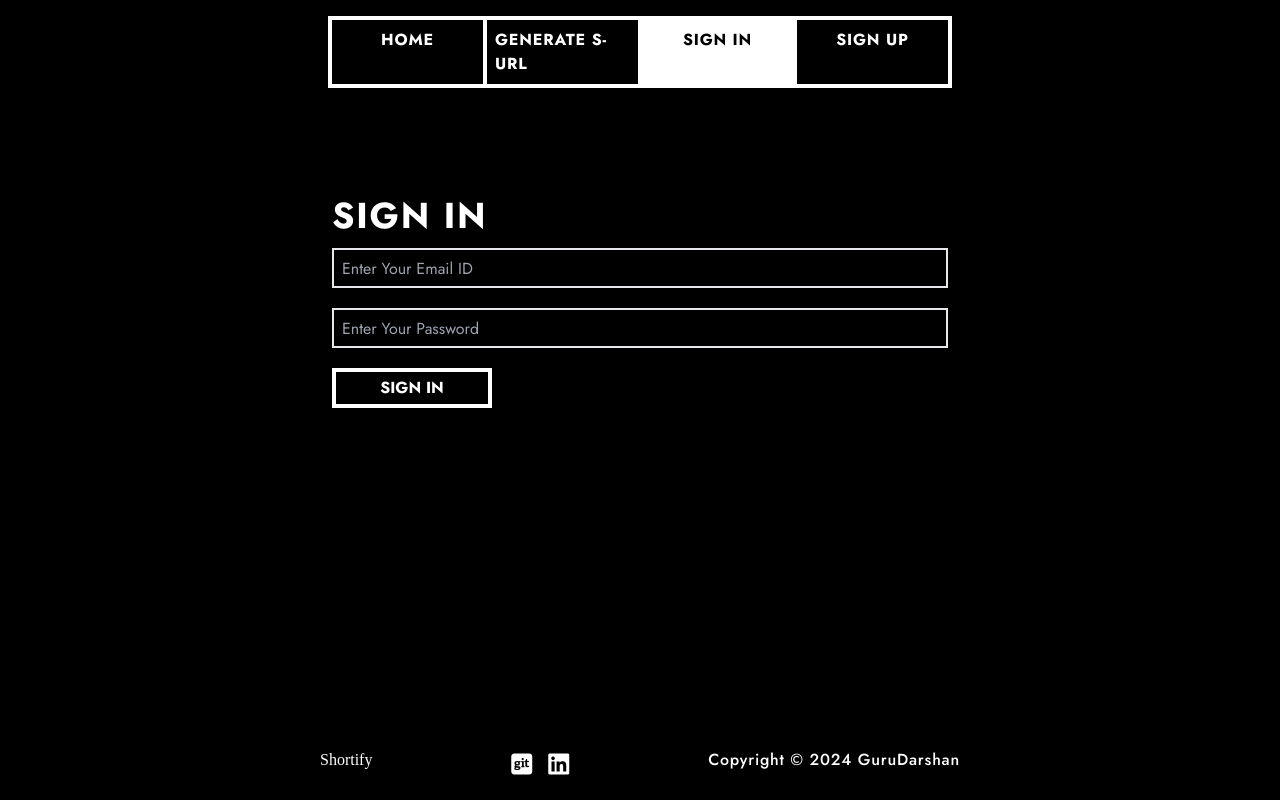
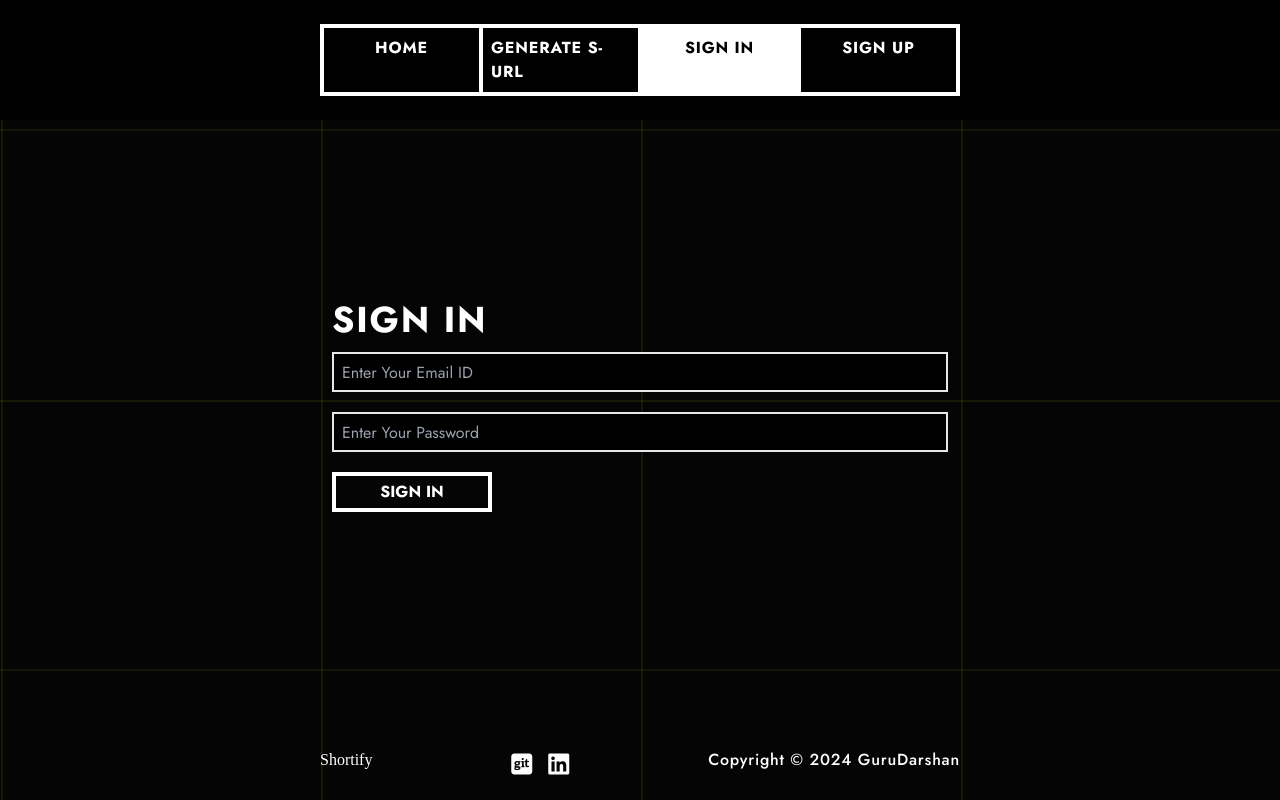
Before and after one commit to GuruDarshan57/URL-Shortner-Frontend, a React (Vite) app: page /signin in a window 1280 px wide. Built offline with nearby package versions, Linux system fonts and the light colour scheme; a web font is replaced by a local one.

Commit message:
minor ui changes

```diff
--- a/src/App.css
+++ b/src/App.css
@@ -1,13 +1,21 @@
 body{
     width: 100vw;
     height: 100vh;
+    background-image: url(/src/Assets/grid-bg.png);
+    background-position: center;
+    background-position: 50% 50%;
+    background-attachment: fixed;
+    background-color: rgb(5, 5, 5);
 }
 .main_con{
     width: 100vw;
     height: 100%;
     min-height: 100vh ;
     position: relative;
-    padding-bottom: 100px;
+    /* padding-bottom: 100px; */
+    display: flex;
+    flex-direction: column;
+    justify-content: center;
 }
 
 *{
@@ -17,7 +25,6 @@ body{
     margin: 0;
     scroll-behavior: smooth;
     box-sizing: border-box;
-    background-color: black;
     color: white;
 }
 
--- a/src/Components/Navbar/Navbar.jsx
+++ b/src/Components/Navbar/Navbar.jsx
@@ -18,7 +18,7 @@ const Navbar = () => {
     ];
 
     return (
-        <div className='flex pt-4 sm:p-4 place-content-center w-screen'>
+        <div className='flex pt-6 px-2 sm:p-4 sm:py-6 sm:px-0 place-content-center w-screen fixed top-0 bg-black'>
             <div className='flex flex-col w-11/12 md:w-4/5 lg:w-3/5 xl:w-1/2 sm:border-2 sm:border-white'>
                 <div className='h-15 sm:hidden flex text-xl tracking-normal sm:m-2 place-content-between'>
                     <div className='font-playwrite'>
@@ -28,7 +28,7 @@ const Navbar = () => {
                         {toogle ? <i className="fa-solid fa-x text-2xl" style={{ color: "#ffffff" }} onClick={() => { setToggle(false) }}></i> : <i className="fa-solid fa-bars text-2xl" style={{ color: "#ffffff" }} onClick={() => { setToggle(true) }}></i>}
                     </div>
                 </div>
-                <div className={`${toogle ? "flex-col mt-3" : "hidden"} sm:flex sm:flex-row w-full justify-evenly pt-2 sm:p-0`} >
+                <div className={`${toogle ? "flex-col mt-3" : "hidden"} sm:flex sm:flex-row w-full justify-evenly pt-2 sm:p-0 bg-black`} >
                     {links.map(({ path, label, condition = true }) =>
                         condition ? (
                             <a key={path} className={getLinkClass(path)} href={path} >
--- a/src/Pages/Generate/Generate.jsx
+++ b/src/Pages/Generate/Generate.jsx
@@ -65,12 +65,12 @@ const Generate = () => {
         }
     }
     return (
-        <div className='mt-5 sm:mt-20 flex w-screen place-content-center'>
+        <div className='mt-16 sm:mt-20 flex w-screen place-content-center sm:pb-28'>
             <div className='flex-col w-11/12 sm:w-1/2'>
                 <div><h2 className='uppercase mt-3 text-2xl sm:text-4xl font-bold tracking-wider'>GENERATE sHORT-URL</h2></div>
                 <form className='flex-col gap-5' style={{ display: 'flex', flexDirection: "column" }}>
-                    <input className='border-2 h-10 p-2 mt-4 focus:outline-none' type="text" name="long_url" id="long_url" placeholder='URL' value={long_url} onChange={(e) => { setLong_url(e.target.value) }} />
-                    <input className='border-2 h-10 p-2 focus:outline-none' type="text" name="url_name" id="url_name" placeholder='Name' value={url_name} onChange={(e) => { setUrl_name(e.target.value) }} />
+                    <input className='border-2 bg-black h-10 p-2 mt-4 focus:outline-none' type="text" name="long_url" id="long_url" placeholder='URL' value={long_url} onChange={(e) => { setLong_url(e.target.value) }} />
+                    <input className='border-2 bg-black h-10 p-2 focus:outline-none' type="text" name="url_name" id="url_name" placeholder='Name' value={url_name} onChange={(e) => { setUrl_name(e.target.value) }} />
                     <button className='uppercase w-52 h-10 text-center border-4 border-white hover:bg-white hover:text-black font-bold tracking-wide' onClick={handleCreatesurl}>Create Short URL</button>
                 </form>
                 <div className='flex justify-between w-full h-10 border-2 rounded-sm border-slate-400 mt-5'>
--- a/src/Pages/Profile/Profile.jsx
+++ b/src/Pages/Profile/Profile.jsx
@@ -28,7 +28,7 @@ const Profile = () => {
         }
     }
     return (
-        <div className='mt-20 flex w-screen place-content-center'>
+        <div className='flex w-screen place-content-center'>
             <div className='flex-col gap-y-5 w-1/2 content-center text-center' >
                 {user_data ? <>
                     <div><i className="fa-solid fa-user text-6xl mt-5" style={{ color: "#ffffff" }}></i></div>
--- a/src/Pages/SignIn/SignIn.jsx
+++ b/src/Pages/SignIn/SignIn.jsx
@@ -47,12 +47,12 @@ const SignIn = () => {
         }
     }
     return (
-        <div className='mt-20 flex place-content-center w-screen'>
+        <div className='flex place-content-center w-screen'>
             <div className='flex-col w-11/12 px-3 sm;p-0 sm:w-1/2 place-content-center'>
                 <div><h2 className='uppercase mt-3 text-4xl font-bold tracking-wider'>Sign In</h2></div>
                 <form className='flex-col gap-5' onSubmit={handleSubmit1} style={{ display: "flex", flexDirection: 'column' }}>
-                    <input className='border-2 h-10 p-2 mt-3 focus:outline-none' type="email" placeholder='Enter Your Email ID' value={email} onChange={(e) => { setEmail(e.target.value) }} />
-                    <input className='border-2 h-10 p-2 focus:outline-none' type="password" placeholder='Enter Your Password' value={pass} onChange={(e) => { setPass(e.target.value) }} />
+                    <input className='border-2 bg-black h-10 p-2 mt-3 focus:outline-none' type="email" placeholder='Enter Your Email ID' value={email} onChange={(e) => { setEmail(e.target.value) }} />
+                    <input className='border-2 bg-black h-10 p-2 focus:outline-none' type="password" placeholder='Enter Your Password' value={pass} onChange={(e) => { setPass(e.target.value) }} />
                     <button className='uppercase w-40 h-10 text-center border-4 border-white hover:bg-white hover:text-black font-bold' type='submit' >Sign In</button>
                 </form>
             </div>
--- a/src/Pages/SignUp/SignUp.jsx
+++ b/src/Pages/SignUp/SignUp.jsx
@@ -51,12 +51,12 @@ const SignUp = () => {
             <div>
 
             </div>
-            <div className='mt-20 flex-col w-11/12 px-3 sm:px-0 sm:w-1/2'>
+            <div className='flex-col w-11/12 px-3 sm:px-0 sm:w-1/2'>
                 <div><h2 className='uppercase mt-3 text-4xl font-bold tracking-wider'>Sign Up</h2></div>
                 <form className='flex-col gap-5' onSubmit={handleSubmit} style={{ display: "flex", flexDirection: 'column' }}>
-                    <input className='border-2 h-10 p-2 mt-3 focus:outline-none' type="text" placeholder='Enter Your Name' value={uname} onChange={(e) => { setUname(e.target.value) }} />
-                    <input className='border-2 h-10 p-2 focus:outline-none' type="email" placeholder='Enter Your Email ID' value={email} onChange={(e) => { setEmail(e.target.value) }} />
-                    <input className='border-2 h-10 p-2 focus:outline-none' type="password" placeholder='Enter Your Password' value={pass} onChange={(e) => { setPass(e.target.value) }} />
+                    <input className='border-2 bg-black h-10 p-2 mt-3 focus:outline-none' type="text" placeholder='Enter Your Name' value={uname} onChange={(e) => { setUname(e.target.value) }} />
+                    <input className='border-2 bg-black h-10 p-2 focus:outline-none' type="email" placeholder='Enter Your Email ID' value={email} onChange={(e) => { setEmail(e.target.value) }} />
+                    <input className='border-2 bg-black h-10 p-2 focus:outline-none' type="password" placeholder='Enter Your Password' value={pass} onChange={(e) => { setPass(e.target.value) }} />
                     <button className='uppercase w-40 h-10 text-center border-4 border-white hover:bg-white hover:text-black font-bold' type='submit' >Sign Up</button>
                 </form>
             </div>
```
Also changed, not shown: src/Assets/grid-bg.png (added).
